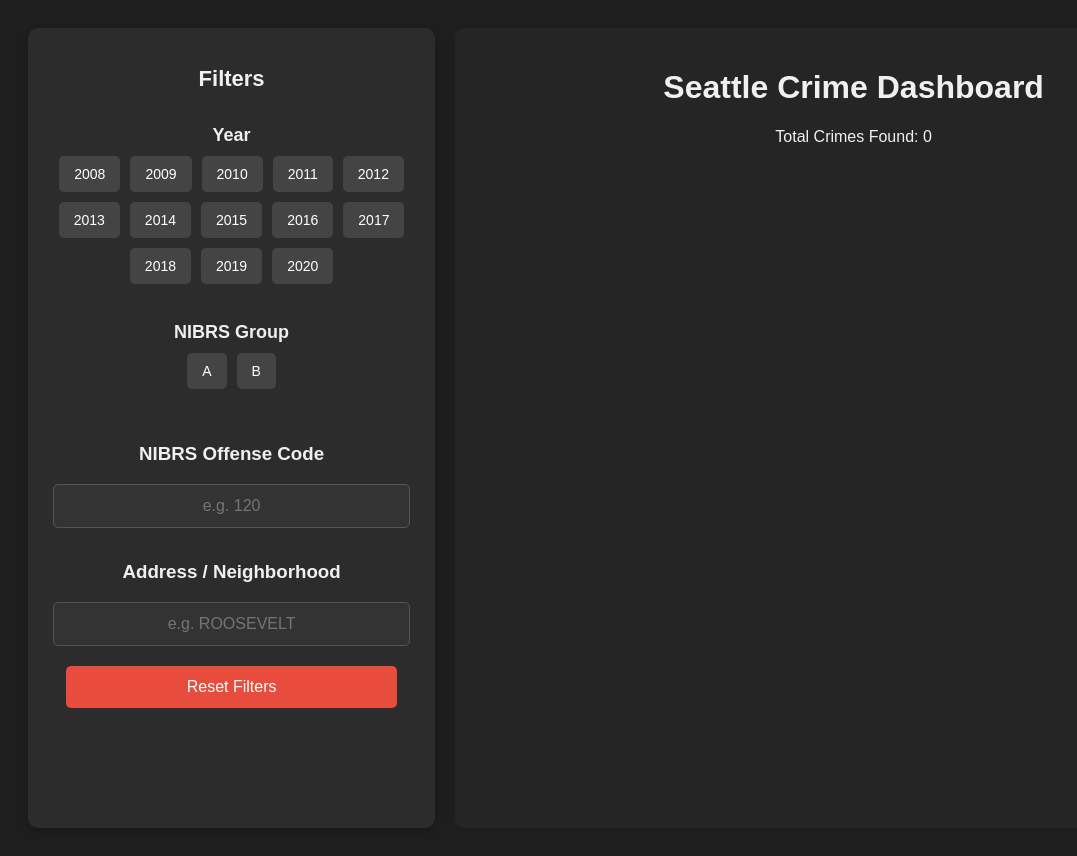
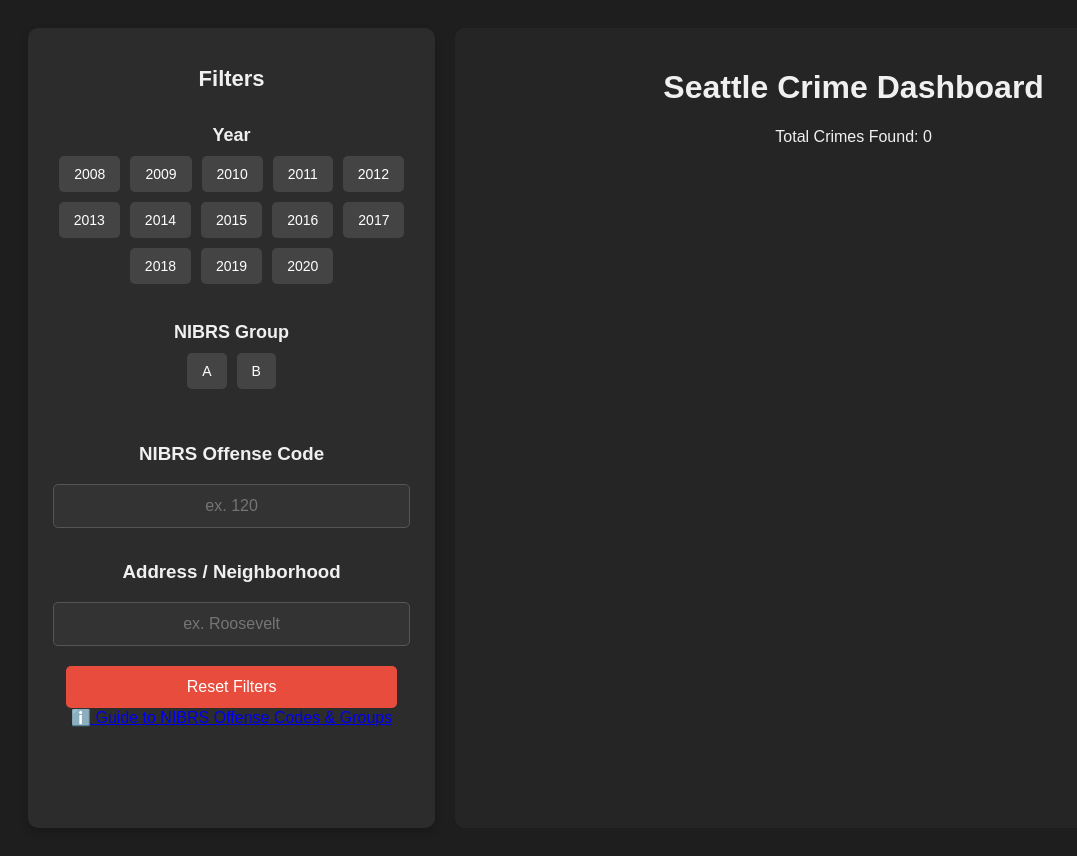
Before and after one commit to k3nnynguy3n/SeattleCrimeDashboard, a React (Create React App) app in the folder frontend/: page / in a window 1280 px wide. Shown: the whole page, without its empty margins (0-1077 px from the left). Built offline with nearby package versions, Linux system fonts and the light colour scheme; no server answers.

Commit message:
Add information link for NIBRS offense codes and groups

```diff
--- a/frontend/src/pages/App.js
+++ b/frontend/src/pages/App.js
@@ -3,7 +3,9 @@
 import "../styles/app.css";
 
 const App = () => {
+  // State to hold the total number of crimes
   const [totalCrimes, setTotalCrimes] = useState(0);
+  // Filters for the webpage
   const [filters, setFilters] = useState({
     year: null,
     nibrsGroup: null,
@@ -11,7 +13,9 @@
     address: "",
   });
 
+  // Fetch crime data from MongoDB based on filters
   const fetchCrimeCount = () => {
+    // Remove empty/null filters before building the query string
     const cleanFilters = Object.fromEntries(
       Object.entries(filters).filter(([_, v]) => v !== null && v !== "")
     );
@@ -30,10 +34,12 @@
       });
   };
 
+  // Fetch updated crime count when filters change
   useEffect(() => {
     fetchCrimeCount();
   }, [filters]);
 
+  // Reset filters to default values
   const resetFilters = () => {
     setFilters({
       year: null,
@@ -45,9 +51,11 @@
 
   return (
     <div className="container">
+      {/* Filter Sidebar */}
       <div className="filter-panel">
         <h2>Filters</h2>
 
+        {/* Years Buttons (2008 - 2020) */}
         <div className="filter-group">
           <h3>Year</h3>
           <div className="button-group">
@@ -65,6 +73,7 @@
           </div>
         </div>
 
+        {/* NIBRS Group buttons (A or B) */}
         <div className="filter-group">
           <h3>NIBRS Group</h3>
           <div className="button-group">
@@ -82,12 +91,13 @@
           </div>
         </div>
 
+        {/* Search Bar for Offense Code */}
         <div className="search-container">
           <h3>NIBRS Offense Code</h3>
           <input
             type="text"
             className="search-input"
-            placeholder="e.g. 120"
+            placeholder="ex. 120"
             value={filters.nibrsOffenseCode}
             onChange={(e) =>
               setFilters((prev) => ({ ...prev, nibrsOffenseCode: e.target.value }))
@@ -95,12 +105,13 @@
           />
         </div>
 
+        {/* Search Bar for Address/Neighborhood */}
         <div className="search-container">
           <h3>Address / Neighborhood</h3>
           <input
             type="text"
             className="search-input"
-            placeholder="e.g. ROOSEVELT"
+            placeholder="ex. Roosevelt"
             value={filters.address}
             onChange={(e) =>
               setFilters((prev) => ({ ...prev, address: e.target.value }))
@@ -108,11 +119,25 @@
           />
         </div>
 
+        {/* Reset all filters back to default */}
         <button className="reset-button" onClick={resetFilters}>
           Reset Filters
         </button>
+
+        {/* External FBI resource for understanding offense codes */}
+        <div className="NIBRS-info-link">
+          <a
+          href="https://ucr.fbi.gov/nibrs/2011/resources/nibrs-offense-codes"
+          target="_blank"
+          rel="noopener noreferrer"
+          >
+          ℹ️ Guide to NIBRS Offense Codes & Groups
+          </a>
+        </div>
+
       </div>
 
+       {/* Main dashboard output section */}
       <div className="content-area">
         <h1>Seattle Crime Dashboard</h1>
         <p>Total Crimes Found: {totalCrimes.toLocaleString()}</p>
```
